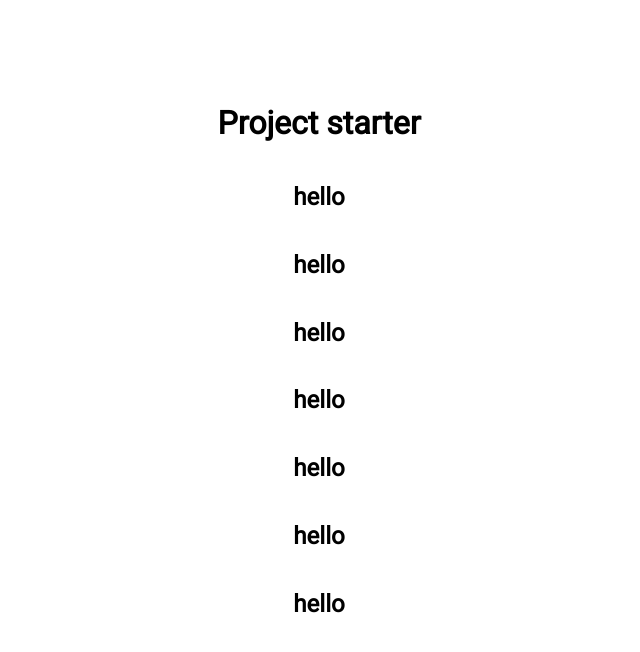
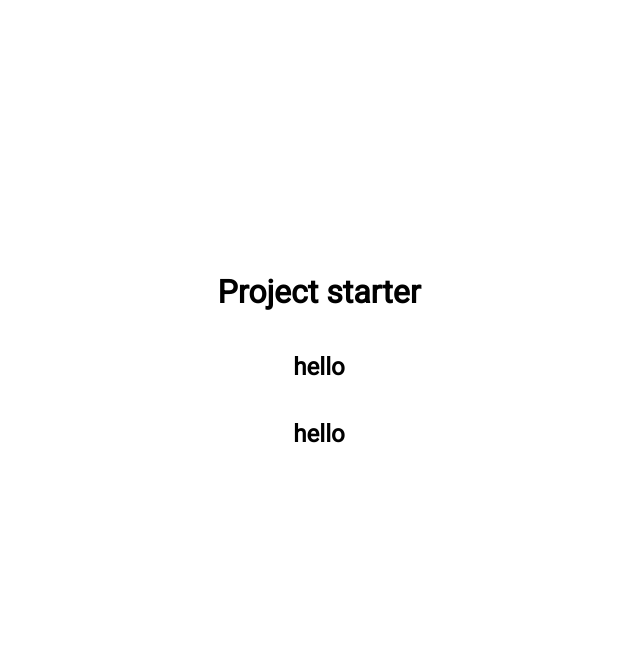
Before and after one commit to Olloyor19/expanding-effects, a plain HTML site: page index.html in a window 1280 px wide. Shown: the whole page, without its empty margins (321-961 px from the left). Drawn offline with Linux system fonts and the light colour scheme.

Commit message:
deleted h2 hello

```diff
--- a/index.html
+++ b/index.html
@@ -18,11 +18,6 @@
     <h1>Project starter</h1>
     <h2>hello</h2>
     <h2>hello</h2>
-    <h2>hello</h2>
-    <h2>hello</h2>
-    <h2>hello</h2>
-    <h2>hello</h2>
-    <h2>hello</h2>
 
     <script src="script.js"></script>
   </body>
```
